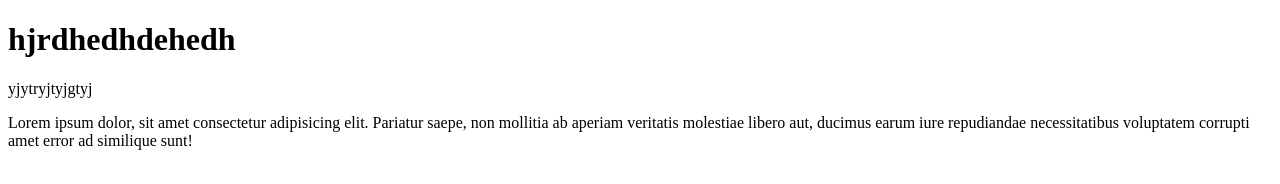
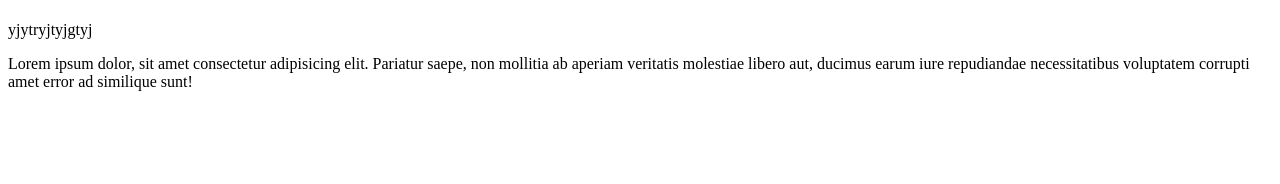
Before and after one commit to selfcod123/prigect, a plain HTML site: page index.html in a window 1280 px wide. Drawn offline with Linux system fonts and the light colour scheme.

Commit message:
delete head

```diff
--- a/index.html
+++ b/index.html
@@ -6,7 +6,7 @@
     <title>Document</title>
 </head>
 <body>
-    <h1>hjrdhedhdehedh</h1>
+    <h1></h1>
     <p>yjytryjtyjgtyj</p>
     <p>Lorem ipsum dolor, sit amet consectetur adipisicing elit. Pariatur saepe, non mollitia ab aperiam veritatis molestiae libero aut, ducimus earum iure repudiandae necessitatibus voluptatem corrupti amet error ad similique sunt!</p>
 </body>
```
